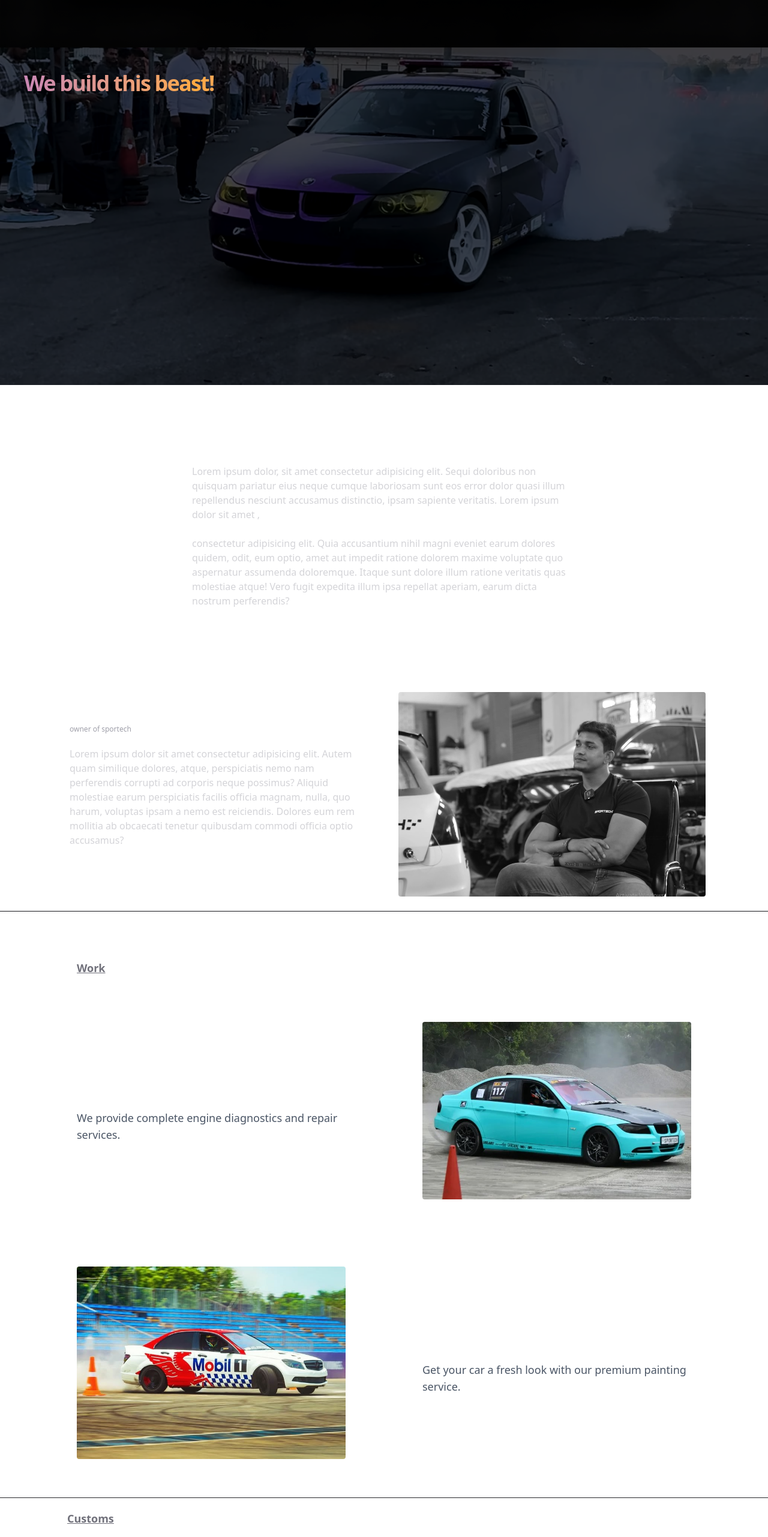
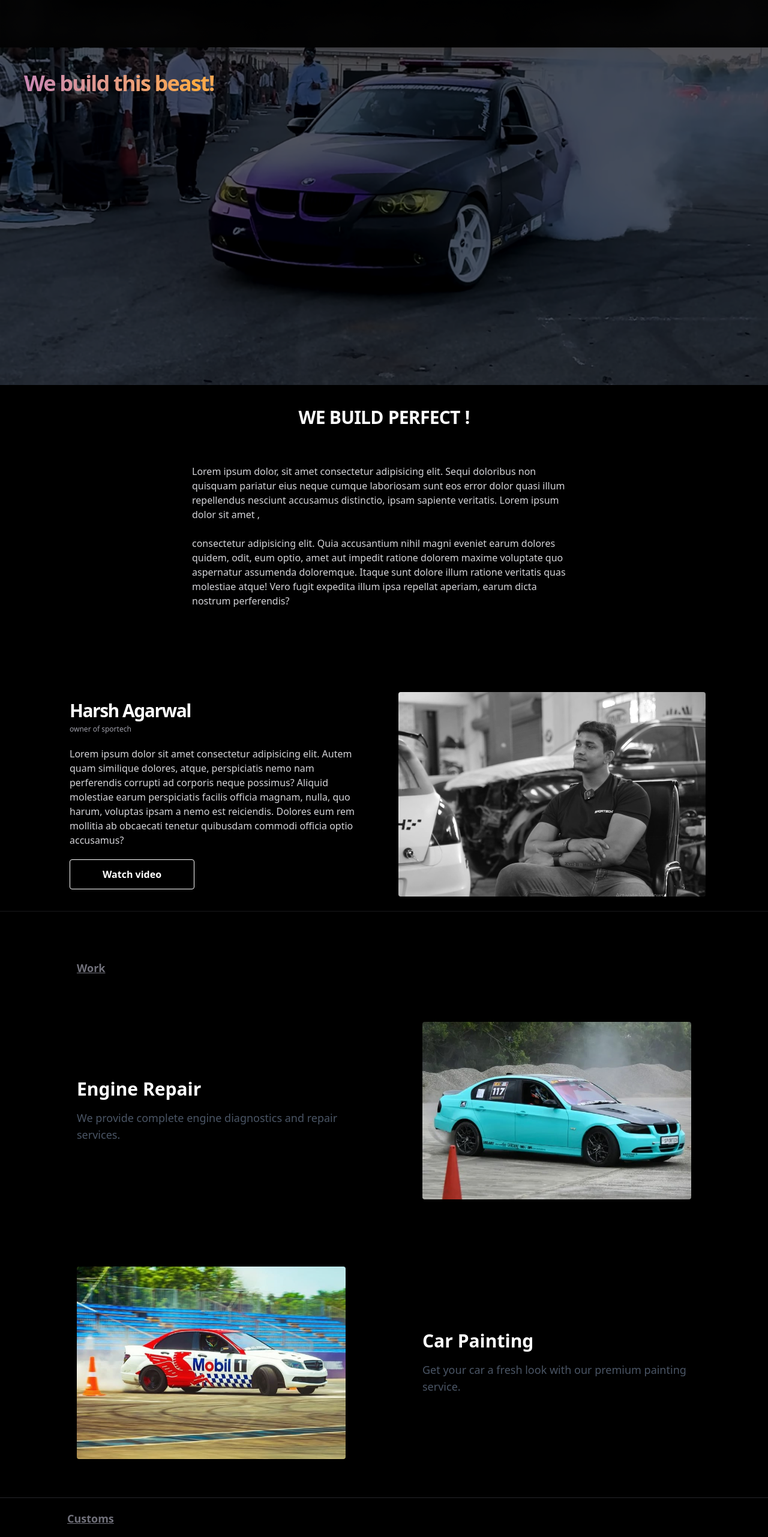
Before and after one commit to ayan-011/sportech, a React (Vite) app: page / in a window 1280 px wide. Shown: the part 234-2797 px from the top of the page at 60% size. Built offline with nearby package versions, Linux system fonts and the light colour scheme.

Commit message:
bg-color

```diff
--- a/src/App.jsx
+++ b/src/App.jsx
@@ -60,9 +60,9 @@ const App = () => {
   if (loading) return <Loader />; // Show loader until all assets are loaded
 
   return (
-    <div className="h-[400px] w-full bg-black">
+    <div className="h-[400px] w-full bg-black  ">
       <Nav />
-      <div className="gap md:h-12 h-20"></div>
+      <div className="gap md:h-12 h-20 bg-black"></div>
 
       <FirstPage />
       <Tagline />
@@ -71,7 +71,7 @@ const App = () => {
       <CarScroll />
 
        <div className="md:h-[200px] sm:h-[150px]  h-[100px] flex w-full bg-black items-center justify-center  opacity-70">
-      <Marquee>
+      <Marquee className="bg-black">
             <img src="bmwe90.2.jpg" alt="" className="md:w-64 md:h-40 sm:w-52 sm:h-32 w-40 h-24"/>
             <img src="merc.jpg" alt="" className="md:w-64 md:h-40 sm:w-52 sm:h-32 w-40 h-24"/>
             <img src="/drift/drift1.jpeg" alt="" className="md:w-72 md:h-40 sm:w-56 sm:h-32 w-40 h-24"/>
--- a/src/pages/CarsSroll.jsx
+++ b/src/pages/CarsSroll.jsx
@@ -20,11 +20,11 @@ const sections = [
 
 const CarScroll = () => {
   return (
-    <>
+    <div className="bg-black">
 
- <div className="work underline text-zinc-500  lg:px-28 md:px-5 px-2 mb-3 text-lg font-semibold mt-5  ">Customs</div>
+ <div className="work underline text-zinc-500  lg:px-28 md:px-5 px-2 mb-3 text-lg font-semibold py-5  bg-black">Customs</div>
 
-    <div className="w-full flex flex-col items-center justify-between gap-20  py-12">
+    <div className="w-full flex flex-col items-center justify-between gap-20  py-12 bg-black">
       {sections.map((section, index) => {
         const isReversed = index % 2 !== 0; // reverse layout for even sections
         return (
@@ -43,7 +43,7 @@ const CarScroll = () => {
             </div>
 
             {/* Image Section */}
-            <div className="flex-1  bg-blue- justify-end flex ">
+            <div className="flex-1   justify-end flex ">
               <img
                 src={section.image}
                 alt={section.title}
@@ -55,7 +55,7 @@ const CarScroll = () => {
 
 
           <div
-        className="lg:h-[60vh] md:h-[20vh] h-[30vh] object-cover  flex items-center w-full justify-center text-white text-4xl font-bold opacity-30"
+        className="lg:h-[60vh] md:h-[20vh] h-[30vh] object-cover  flex items-center w-full justify-center text-white text-4xl font-bold opacity-30 "
         style={{
           backgroundImage: `url(${section.backgroundImage})`,
           backgroundSize: "cover",
@@ -71,7 +71,7 @@ const CarScroll = () => {
       })}
     </div>
 
-    </>
+    </div>
   );
 };
 
--- a/src/pages/FirstPage.jsx
+++ b/src/pages/FirstPage.jsx
@@ -19,7 +19,7 @@ const FirstPage = () => {
 
 
 
-          <img src="img1.png" alt="" className="w-full opacity-30  pointer-events-none" />
+          <img src="img1.png" alt="" className="w-full opacity-40  pointer-events-none" />
         </div>
     </section>
   )
--- a/src/pages/Footer.jsx
+++ b/src/pages/Footer.jsx
@@ -25,8 +25,8 @@ export default function Page() {
     <div className="min-h-fit border-t-[1px] border-zinc-800  sm:flex-row  flex flex-col bg-black">
 
 
-
- <div className="sm:w-1/2 w-full flex flex-col">
+     {/* Details */}
+ <div className="sm:w-1/2 w-full flex flex-col bg-red-">
       <div className="py-10 flex items-center justify-center   ">
        <img src="/Loading.gif" alt="" className='w-32' />
       </div>
@@ -38,6 +38,7 @@ export default function Page() {
           className=""
         />
       </div>
+      <div className="detail w-full flex items-center justify-center py-3 text-zinc-400 text-[12px]">Ph: +1 234 567 890</div>
 
       <div className="flex md:hidden p-3 bg-red-  items-center justify-center">
         <div className="containr flex gap-5 rounded-lg border-[1px] border-zomc-200 text-zinc-200 p-1">
@@ -49,6 +50,8 @@ export default function Page() {
 
  </div>
 
+
+  {/* map  */}
  <div className="sm:w-1/2 flex py-10 justify-center  lg:px-20 md:px-10 sm:px-7 px-2 flex-col ">
 
 
--- a/src/pages/Work.jsx
+++ b/src/pages/Work.jsx
@@ -17,8 +17,8 @@ const sections = [
 
 const Work = () => {
   return (
-    <section  >
-    <section id='work' className="work underline text-zinc-500  lg:px-32 md:px-5 px-2 mb-3 text-lg font-semibold">Work</section>
+    <section className="bg-black" >
+    <section id='work' className="work underline text-zinc-500  lg:px-32 md:px-5 px-2 mb-3 text-lg font-semibold bg-">Work</section>
     <div className="w-full flex flex-col items-center justify-between gap-20 lg:px-28  md:py-12 border-b-[1px] border-zinc-800  ">
       {sections.map((section, index) => {
         const isReversed = index % 2 !== 0; // reverse layout for even sections
--- a/src/pages/owner.jsx
+++ b/src/pages/owner.jsx
@@ -2,7 +2,7 @@ import React from 'react'
 
 const Owner = () => {
   return (
-    <div className=' w-full md:py-32 lg:py-20 py-10 flex justify-center  '>
+    <div className=' w-full md:py-32 lg:py-20 py-10 flex justify-center  bg-black'>
         <div className="w-full lg:px-20   md:flex hidden justify-between border-b-[1px] border-zinc-900">
          <div className="w-1/2 bg-red-90 lg:p-9 md:p-6 justify-center lg:gap-5 md:gap-6 flex flex-col text-white">
 
@@ -18,7 +18,7 @@ const Owner = () => {
     rel="noopener noreferrer"
     className='  w-fit'
   >
-           <button className='text-whitehover:text-black hover:bg-white transition-all duration-50 rounded  lg:w-52 md:w-44 p-3 font-semibold border border-white cursor-pointer'>Watch video</button>
+           <button className='text-whitehover:text-black hover:bg-zinc-100 hover:text-black transition-all duration-50 rounded  lg:w-52 md:w-44 p-3 font-semibold border border-white cursor-pointer'>Watch video</button>
            </a>
          </div>
          <div className="w-1/2 bg- p-6 flex items-center justify-center">
--- a/src/pages/tagline.jsx
+++ b/src/pages/tagline.jsx
@@ -3,7 +3,7 @@ import React from 'react'
 
 const Tagline = () => {
   return (
-      <section id='about' className="tagline w-full h-  bg-red- flex flex-col items-center lg:gap-4 md:gap-4  ">
+      <section id='about' className=" bg-black tagline w-full h-  bg-red- flex flex-col items-center lg:gap-4 md:gap-4  ">
             <span className="lg:text-3xl md:text-2xl text-[12px] font-bold tracking-tight  text-white md:mt-7 mt-4 flex   items-center md:gap-2 gap-[2px] select-none"> WE BUILD <WordRotate words={["DIFFERENT", "BEST", "PERFECT"]} /> !</span>
 
             <p className="w-full text-zinc-300 lg:py-9 md:py-9 py-4 lg:w-1/2 lg:px-0 md:px-40 px-5 lg:text-base md:text-[15px]  text-[9px] md:text-base ">Lorem ipsum dolor, sit amet consectetur adipisicing elit. Sequi doloribus non quisquam pariatur eius neque cumque laboriosam sunt eos error dolor quasi illum repellendus nesciunt accusamus distinctio, ipsam sapiente veritatis.
```
